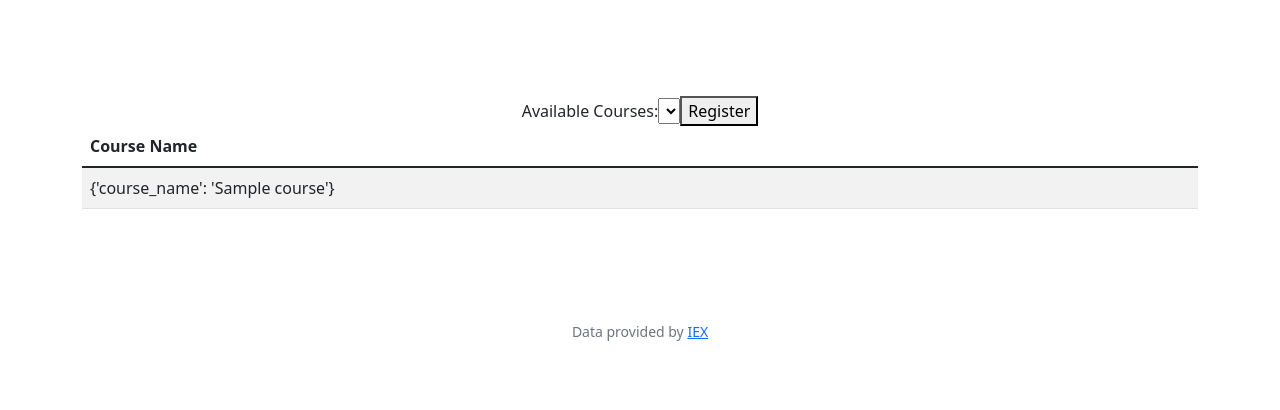
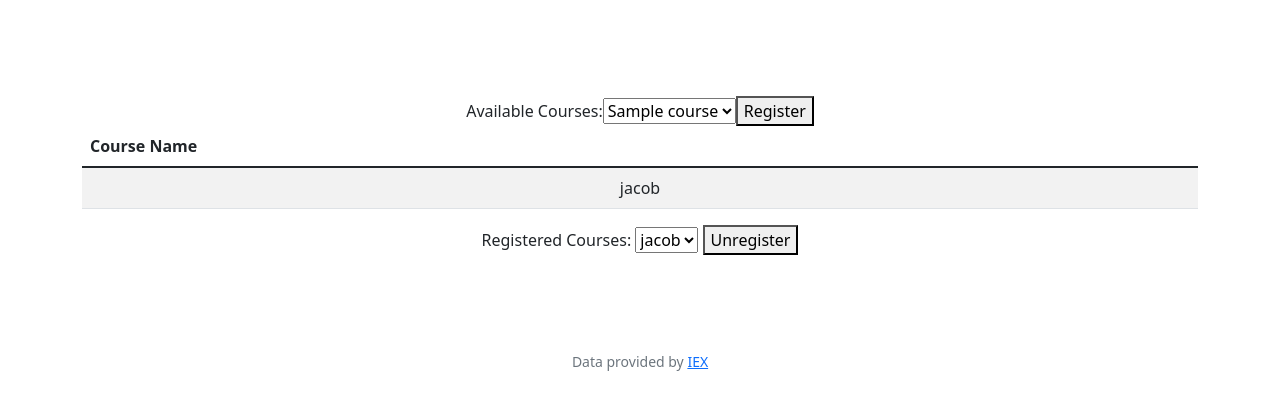
Before and after one commit to JacobMandelbrot1/CS50Final, a Flask app: page / in a window 1280 px wide. Shown: the part 66-476 px from the top of the page. Run offline with Flask 2, Linux system fonts and the light colour scheme; a user stored in the database is signed in; tables that the repository leaves empty hold one stand-in row (values such as "Sample post"); lists and menus that the app fills with data are empty; some libraries are stand-ins or nearby versions.

Commit message:
pls change

```diff
--- a/app.py
+++ b/app.py
@@ -2,7 +2,7 @@ import os
 from flask import Flask, flash, redirect, render_template, request, session
 from helpers import apology, login_required
 from cs50 import SQL
-#from flask_session import Session
+from flask_session import Session
 from tempfile import mkdtemp
 from werkzeug.security import check_password_hash, generate_password_hash
 
@@ -10,7 +10,7 @@ app = Flask(__name__)
 # Configure session to use filesystem (instead of signed cookies)
 app.config["SESSION_PERMANENT"] = False
 app.config["SESSION_TYPE"] = "filesystem"
-#Session(app)
+Session(app)
 db = SQL("sqlite:///courses.db")
 
 
@@ -103,15 +103,20 @@ def logout():
 @app.route("/", methods=['POST', 'GET'])
 @login_required
 def dashboard():
+    user_id = session["user_id"]
     if request.method == "POST":
         value = request.form.get("clarinets")
+        unvalue = request.form.get("unregister")
+        if request.form.get("clarinets"):
+            db.execute("INSERT INTO registered_courses (course_name, user_id) VALUES(?, ?)", value, user_id)
+        elif unvalue:
+            db.execute("DELETE FROM registered_courses WHERE course_name= ?", unvalue)
 
-    user_id = session["user_id"]
+
 
     submitted_courses = db.execute("SELECT course_name FROM registered_courses WHERE user_id = ?", user_id)
 
-    courses = db.execute(
-        "SELECT course_name FROM available_courses WHERE course_name NOT IN (SELECT course_name FROM registered_courses WHERE user_id = ?)",
+    courses = db.execute("SELECT course_name FROM available_courses WHERE course_name NOT IN (SELECT course_name FROM registered_courses WHERE user_id = ?)",
         user_id)
 
     return render_template("dashboard.html", available_courses=courses, registered_courses=submitted_courses)
--- a/templates/dashboard.html
+++ b/templates/dashboard.html
@@ -21,7 +21,7 @@
 
 
                 {% for course in available_courses %}
-                 <option value="Course">{{course['course_name']}}</option>
+                <option>{{course['course_name']}}</option>
                 {% endfor %}
 
             </select>
@@ -29,22 +29,31 @@
         </form>
 
 
-
         {% for name in registered_courses %}
         <tr>
-                <td class = "text-start"> {{name}}</td>
-
-
-
+            <td>{{name['course_name']}}</td>
         </tr>
         {% endfor %}
 
         </tbody>
 
     </table>
+    <footer>
+        <form action="/" method="POST">
+            <labelable for="unregister">Registered Courses:</labelable>
+            <select name="unregistered" id="unregistered">
+
+
+                {% for course in registered_courses %}
+                <option>{{course['course_name']}}</option>
+                {% endfor %}
+
+            </select>
+            <button type="submit">Unregister</button>
+        </form>
+    </footer>
 
 </main>
 
 
-
 {% endblock %}
```
Also changed, not shown: courses.db. Lines whose indentation alone changed are shown as unchanged.
